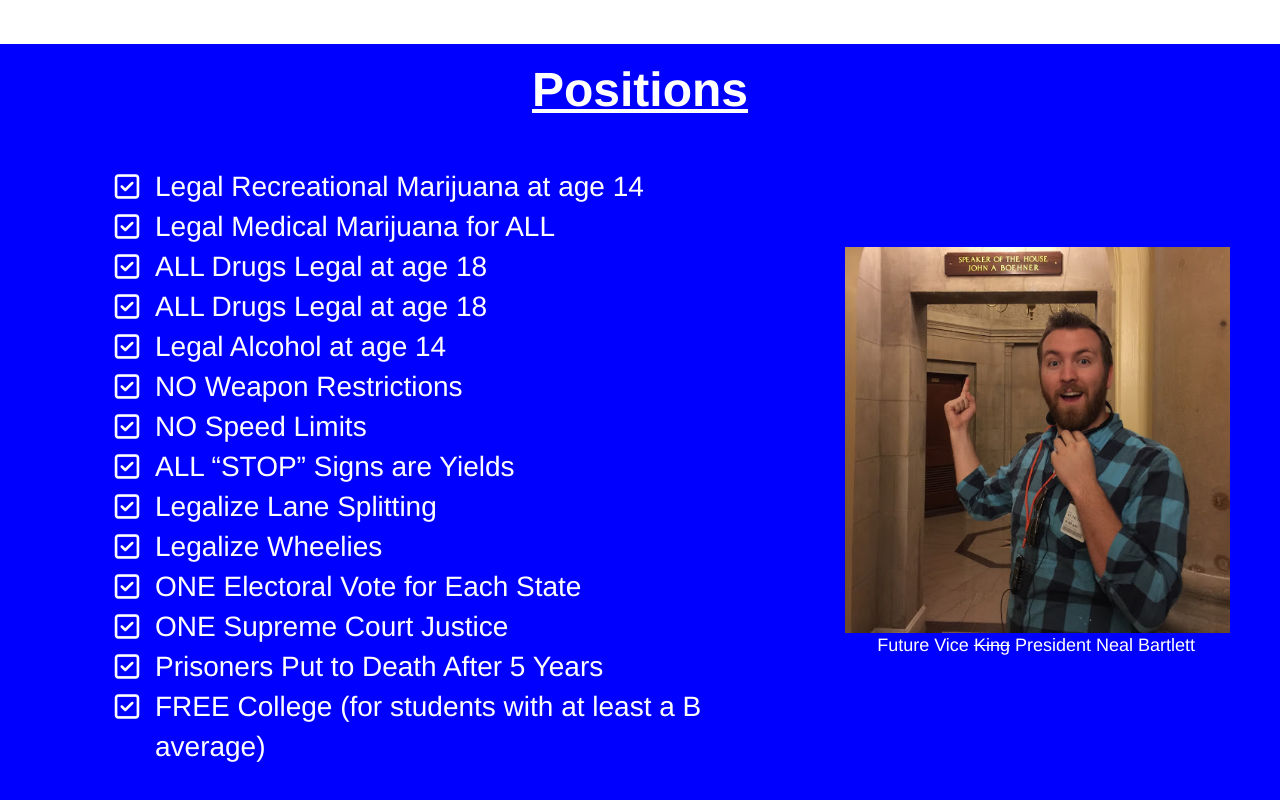
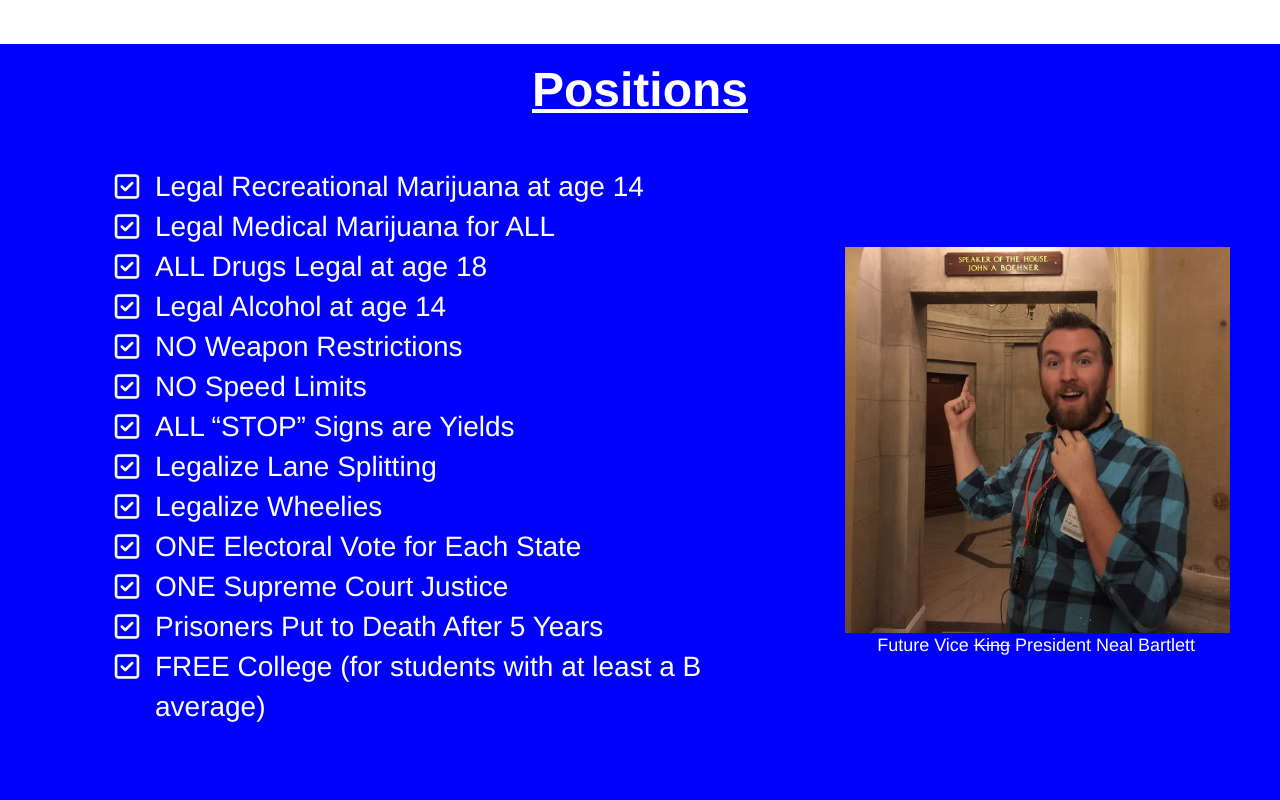
Before and after one commit to jusfir/whynotparty, a plain HTML site: page index.html in a window 1280 px wide. Shown: the part 1556-2356 px from the top of the page. Drawn offline with nearby package versions, Linux system fonts and the light colour scheme.

Commit message:
Update index.html

```diff
--- a/index.html
+++ b/index.html
@@ -59,7 +59,6 @@
                     <li><i class="fa-li fa fa-icon fa-check-square-o"></i>Legal Recreational Marijuana at age 14</li>
                     <li><i class="fa-li fa fa-icon fa-check-square-o"></i>Legal Medical Marijuana for ALL</li>
                     <li><i class="fa-li fa fa-icon fa-check-square-o"></i>ALL Drugs Legal at age 18</li>
-                    <li><i class="fa-li fa fa-icon fa-check-square-o"></i>ALL Drugs Legal at age 18</li>
                     <li><i class="fa-li fa fa-icon fa-check-square-o"></i>Legal Alcohol at age 14</li>
                     <li><i class="fa-li fa fa-icon fa-check-square-o"></i>NO Weapon Restrictions</li>
                     <li><i class="fa-li fa fa-icon fa-check-square-o"></i>NO Speed Limits</li>
```
